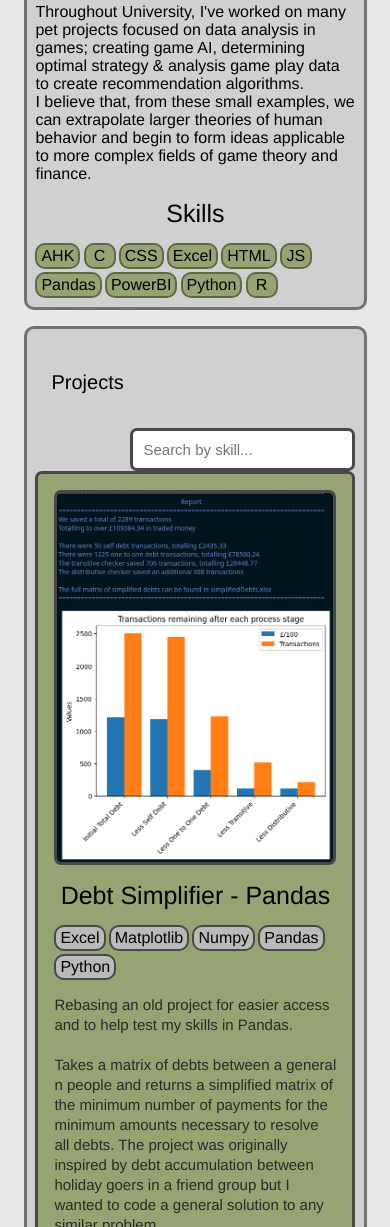
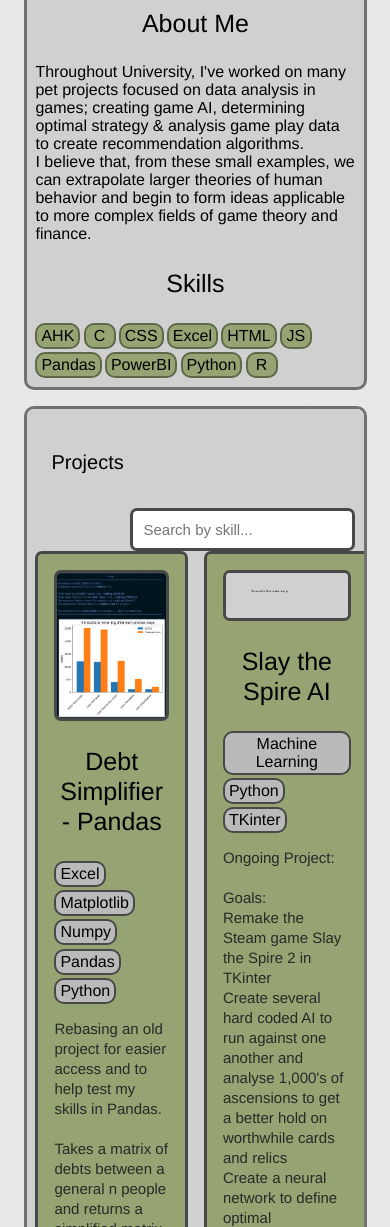
Before and after one commit to WhiteEyedFly/portfolio, a website: page portfolio.html in a window 390 px wide. Shown: the part 773-2000 px from the top of the page. Drawn offline with Linux system fonts and the light colour scheme.

Commit message:
spacing issues

```diff
--- a/style.css
+++ b/style.css
@@ -241,7 +241,7 @@
     vertical-align: text-top;
 
     font-size: 25px;
-    line-height: 10px;
+    line-height: 30px;
 
     position:static;
     overflow-wrap: break-word;
@@ -307,7 +307,7 @@
         max-height: none;
     }
     div.projectList{
-        grid-template-columns: 1fr;
+        grid-template-columns: 1fr 1fr;
     }
     div.educationList{
     display: grid;
```
